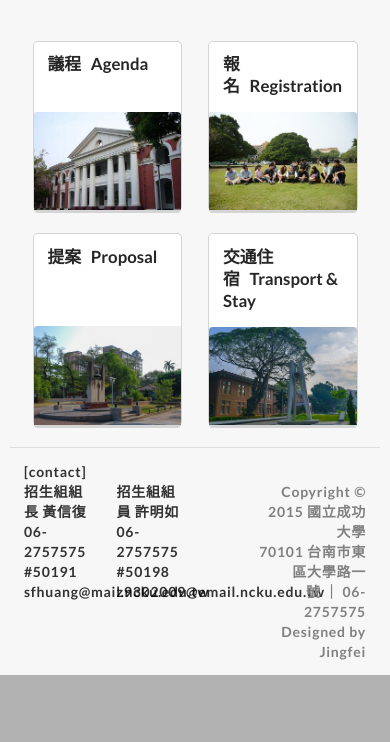
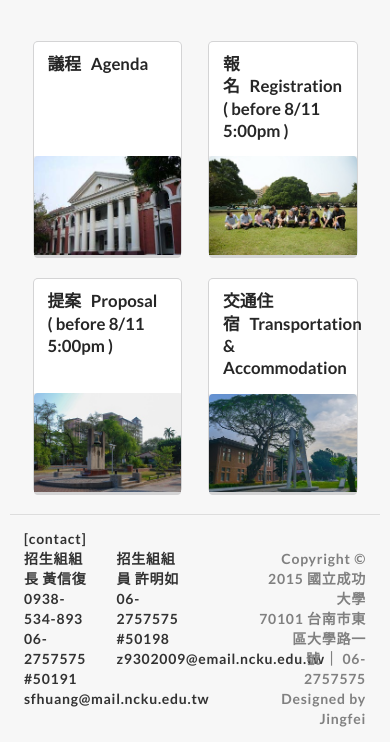
Before and after one commit to jingfei/104-admission, a PHP site: page / in a window 390 px wide; the page is wider, and only the part inside the window is pictured. Shown: the part 769-1511 px from the top of that part. Before the commit the page ends 1444 px from the top of that part, so only its background shows below. Run offline with PHP 8.4, Linux system fonts and the light colour scheme.

Commit message:
add phone number to contact, and add deadline to index

```diff
--- a/agenda.html
+++ b/agenda.html
@@ -144,7 +144,7 @@
 		<div class="stackable row">
 			<div class="left floated four wide column">
 				[contact]<br/>
-				招生組組長 黃信復<br/> 06-2757575 #50191<br/> sfhuang@mail.ncku.edu.tw<br/><br/>
+				招生組組長 黃信復<br/> 0938-534-893<br/> 06-2757575 #50191<br/> sfhuang@mail.ncku.edu.tw<br/><br/>
 			</div>
 			<div class="left floated four wide column"><br/>
 				招生組組員 許明如<br/> 06-2757575 #50198<br/> z9302009@email.ncku.edu.tw
--- a/index.html
+++ b/index.html
@@ -92,7 +92,8 @@ $(document).ready( function() {
 		</div>
 		<div class="card">
 			<div class="content">
-				<a class="header" href="reg.html">報名&nbsp;&nbsp;&nbsp;Registration</a>
+				<a class="header" href="reg.html">報名&nbsp;&nbsp;&nbsp;Registration<br/>
+( before 8/11 5:00pm )</a>
 			</div>
 			<div class="blurring dimmable image">
 				<div class="ui dimmer">
@@ -107,7 +108,8 @@ $(document).ready( function() {
 		</div>
 		<div class="card">
 			<div class="content">
-				<a class="header" href="prop.html">提案&nbsp;&nbsp;&nbsp;Proposal</a>
+				<a class="header" href="prop.html">提案&nbsp;&nbsp;&nbsp;Proposal<br/>
+( before 8/11 5:00pm )</a>
 			</div>
 			<div class="blurring dimmable image">
 				<div class="ui dimmer">
@@ -122,7 +124,7 @@ $(document).ready( function() {
 		</div>
 		<div class="card">
 			<div class="content">
-				<a class="header" href="trans.html">交通住宿&nbsp;&nbsp;&nbsp;Transport & Stay</a>
+				<a class="header" href="trans.html">交通住宿&nbsp;&nbsp;&nbsp;Transportation & Accommodation</a>
 			</div>
 			<div class="blurring dimmable image">
 				<div class="ui dimmer">
@@ -140,7 +142,7 @@ $(document).ready( function() {
 		<div class="stackable row">
 			<div class="left floated four wide column">
 				[contact]<br/>
-				招生組組長 黃信復<br/> 06-2757575 #50191<br/> sfhuang@mail.ncku.edu.tw<br/><br/>
+				招生組組長 黃信復<br/> 0938-534-893<br/> 06-2757575 #50191<br/> sfhuang@mail.ncku.edu.tw<br/><br/>
 			</div>
 			<div class="left floated four wide column"><br/>
 				招生組組員 許明如<br/> 06-2757575 #50198<br/> z9302009@email.ncku.edu.tw
--- a/prop.html
+++ b/prop.html
@@ -135,7 +135,7 @@ $(document).ready( function() {
 		<div class="stackable row">
 			<div class="left floated four wide column">
 				[contact]<br/>
-				招生組組長 黃信復<br/> 06-2757575 #50191<br/> sfhuang@mail.ncku.edu.tw<br/><br/>
+				招生組組長 黃信復<br/> 0938-534-893<br/> 06-2757575 #50191<br/> sfhuang@mail.ncku.edu.tw<br/><br/>
 			</div>
 			<div class="left floated four wide column"><br/>
 				招生組組員 許明如<br/> 06-2757575 #50198<br/> z9302009@email.ncku.edu.tw
--- a/prop_confirm.php
+++ b/prop_confirm.php
@@ -82,7 +82,7 @@ function test_input($data) {
 		<div class="stackable row">
 			<div class="left floated four wide column">
 				[contact]<br/>
-				招生組組長 黃信復<br/> 06-2757575 #50191<br/> sfhuang@mail.ncku.edu.tw<br/><br/>
+				招生組組長 黃信復<br/> 0938-534-893<br/> 06-2757575 #50191<br/> sfhuang@mail.ncku.edu.tw<br/><br/>
 			</div>
 			<div class="left floated four wide column"><br/>
 				招生組組員 許明如<br/> 06-2757575 #50198<br/> z9302009@email.ncku.edu.tw
--- a/reg.html
+++ b/reg.html
@@ -203,7 +203,7 @@ $(document).ready( function() {
 		<div class="stackable row">
 			<div class="left floated four wide column">
 				[contact]<br/>
-				招生組組長 黃信復<br/> 06-2757575 #50191<br/> sfhuang@mail.ncku.edu.tw<br/><br/>
+				招生組組長 黃信復<br/> 0938-534-893<br/> 06-2757575 #50191<br/> sfhuang@mail.ncku.edu.tw<br/><br/>
 			</div>
 			<div class="left floated four wide column"><br/>
 				招生組組員 許明如<br/> 06-2757575 #50198<br/> z9302009@email.ncku.edu.tw
--- a/reg_confirm.php
+++ b/reg_confirm.php
@@ -157,7 +157,7 @@ function test_input($data) {
 		<div class="stackable row">
 			<div class="left floated four wide column">
 				[contact]<br/>
-				招生組組長 黃信復<br/> 06-2757575 #50191<br/> sfhuang@mail.ncku.edu.tw<br/><br/>
+				招生組組長 黃信復<br/> 0938-534-893<br/> 06-2757575 #50191<br/> sfhuang@mail.ncku.edu.tw<br/><br/>
 			</div>
 			<div class="left floated four wide column"><br/>
 				招生組組員 許明如<br/> 06-2757575 #50198<br/> z9302009@email.ncku.edu.tw
--- a/trans.html
+++ b/trans.html
@@ -98,7 +98,7 @@ $(document).ready( function() {
 		<div class="stackable row">
 			<div class="left floated four wide column">
 				[contact]<br/>
-				招生組組長 黃信復<br/> 06-2757575 #50191<br/> sfhuang@mail.ncku.edu.tw<br/><br/>
+				招生組組長 黃信復<br/> 0938-534-893<br/> 06-2757575 #50191<br/> sfhuang@mail.ncku.edu.tw<br/><br/>
 			</div>
 			<div class="left floated four wide column"><br/>
 				招生組組員 許明如<br/> 06-2757575 #50198<br/> z9302009@email.ncku.edu.tw
```
